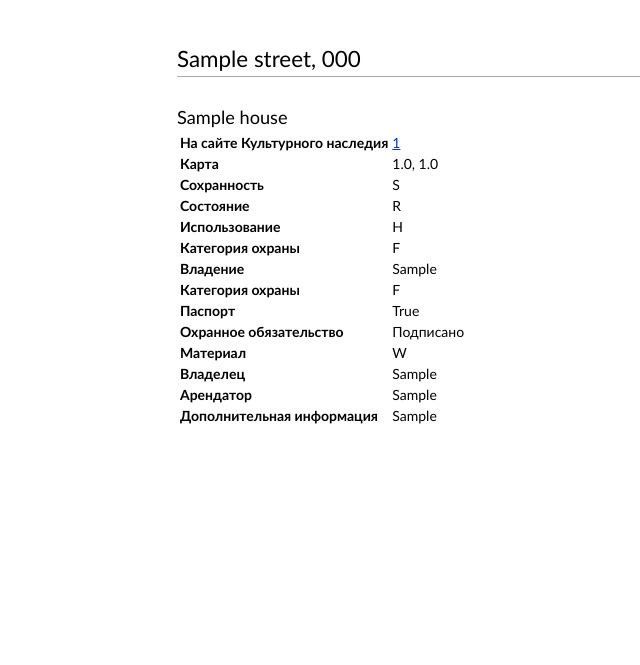
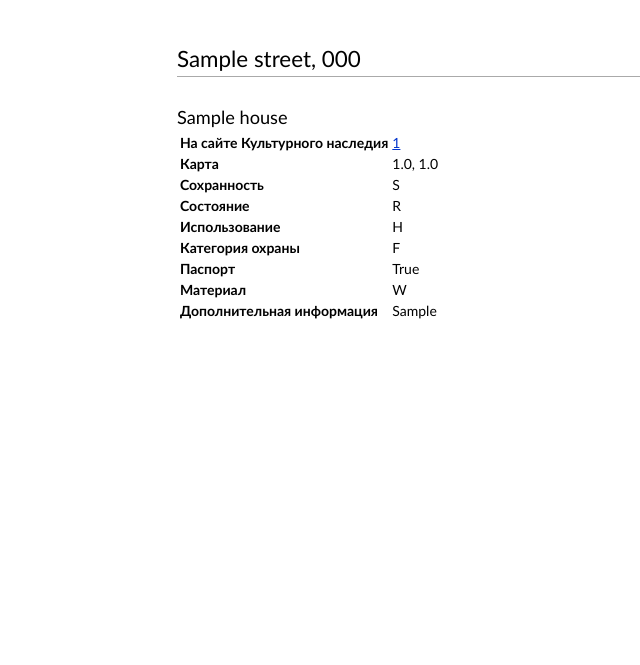
Before and after one commit to wikimedia-ru/wikilovesmonuments.ru, a Django app: template templates/house/house.html in a window 1280 px wide. Shown: the top 665 px of the page, without its empty margins (63-703 px from the left). Run offline with Django 3.2, Linux system fonts and the light colour scheme; the template is opened without the code that fills it: values that come from a table or form of the project are taken from there, others are empty; tables that the repository leaves empty hold one stand-in row (values such as "Sample post"); some libraries are stand-ins or nearby versions.

Commit message:
Hide some info in house template

```diff
--- a/templates/house/house.html
+++ b/templates/house/house.html
@@ -41,44 +41,16 @@
 		<td>{{ house.protection }}</a><td>
 	</tr>
 {% endif %}
-{% if house.ownership %}
-	<tr>
-		<th>Владение</th>
-		<td>{{ house.ownership }}</a><td>
-	</tr>
-{% endif %}
-{% if house.protection %}
-	<tr>
-		<th>Категория охраны</th>
-		<td>{{ house.protection }}</a><td>
-	</tr>
-{% endif %}
 {% if house.pasport %}
 	<tr>
 		<th>Паспорт</th>
 		<td>{{ house.pasport }}</a><td>
 	</tr>
 {% endif %}
-	<tr>
-		<th>Охранное обязательство</th>
-		<td>{{ house.obligation|yesno:'Подписано,Не подписано,Неизвестно' }}</a><td>
-	</tr>
 {% if house.material %}
 	<tr>
 		<th>Материал</th>
 		<td>{{ house.material }}</a><td>
-	</tr>
-{% endif %}
-{% if house.owner %}
-	<tr>
-		<th>Владелец</th>
-		<td>{{ house.owner }}</a><td>
-	</tr>
-{% endif %}
-{% if house.tenant %}
-	<tr>
-		<th>Арендатор</th>
-		<td>{{ house.tenant }}</a><td>
 	</tr>
 {% endif %}
 {% if house.extra_info %}
```
